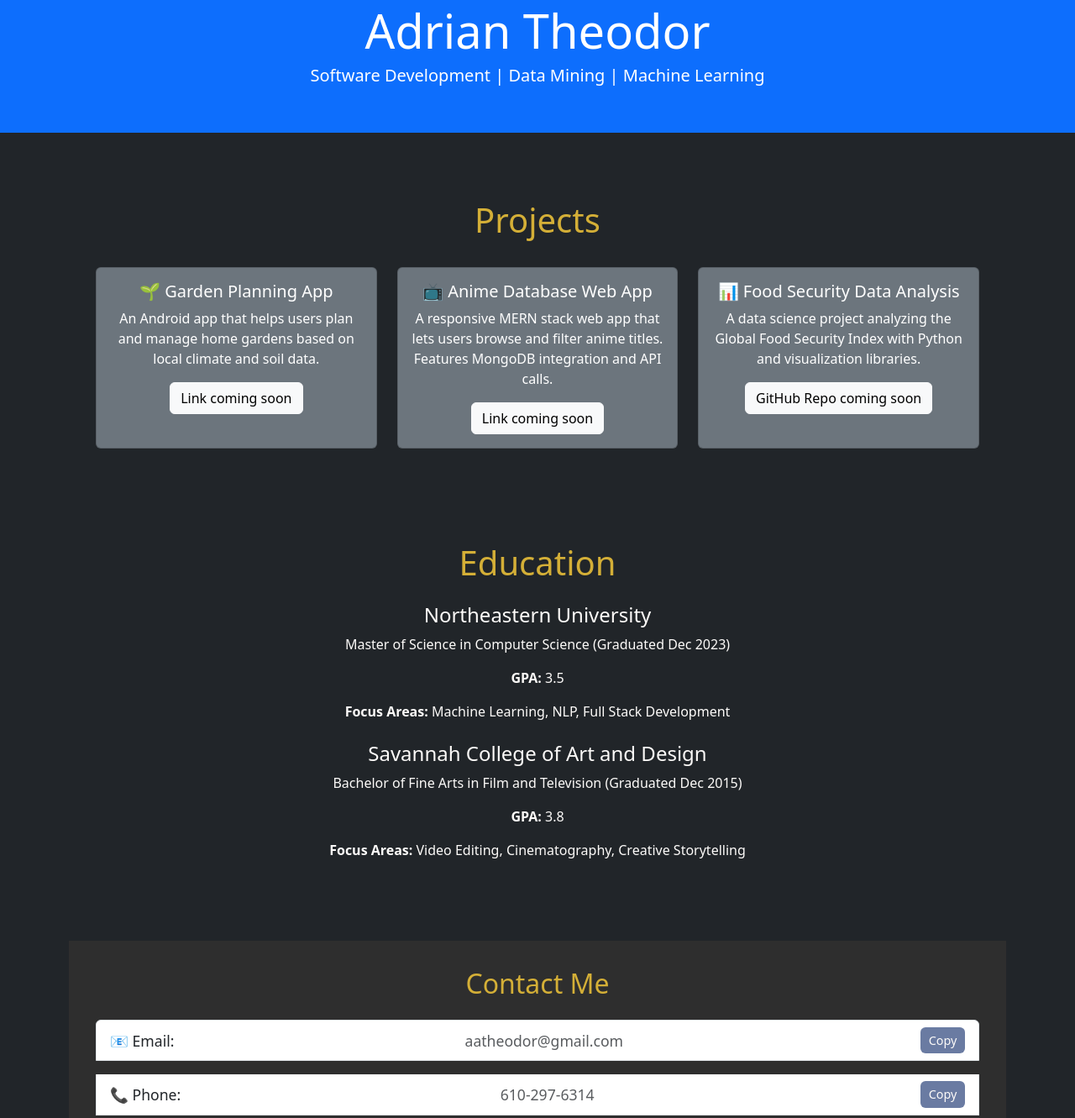
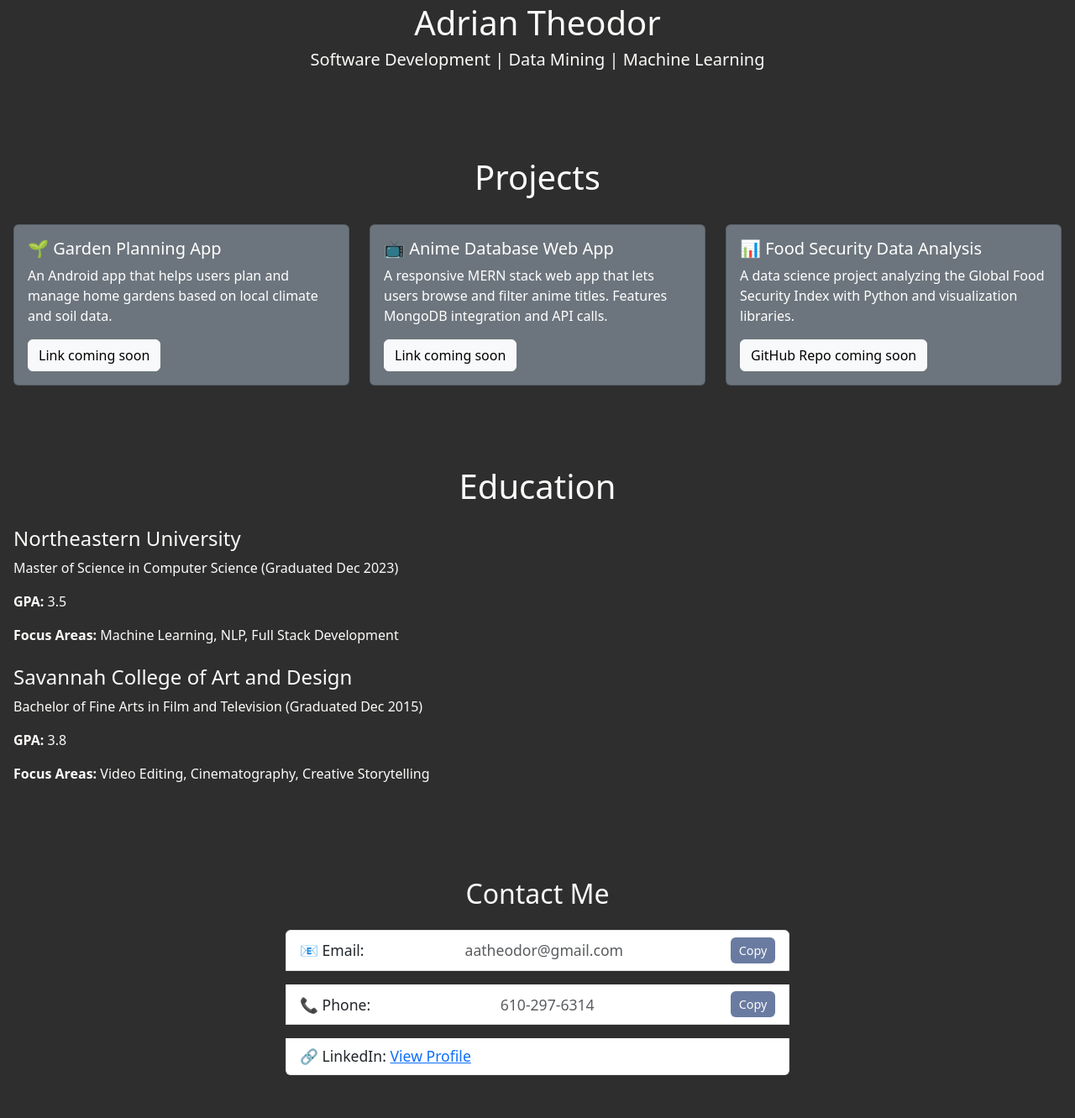
Before and after one commit to adriantheodor/adrian-portfolio, a plain HTML site: page index.html in a window 1280 px wide. Shown: the part 45-1376 px from the top of the page at 84% size. Drawn offline with nearby package versions, Linux system fonts and the light colour scheme.

Commit message:
Added bootstrap to css

```diff
--- a/index.html
+++ b/index.html
@@ -11,20 +11,20 @@
     rel="stylesheet"
   />
 </head>
-<body class="bg-dark text-light">
+<body>
 
   <!-- Header -->
-  <header class="text-center py-5 bg-primary text-white">
+  <header class="text-center py-5">
     <div class="container">
-      <h1 class="display-4">Adrian Theodor</h1>
+      <h1 class="">Adrian Theodor</h1>
       <h2 class="h5 mt-2">Software Development | Data Mining | Machine Learning</h2>
     </div>
   </header>
 
-  <main class="container my-5">
+  <main>
 
     <!-- Projects Section -->
-    <section class="projects-section mb-5">
+    <section class="projects-section">
       <div class="text-center mb-4">
         <h3>Projects</h3>
       </div>
@@ -62,7 +62,7 @@
     </section>
 
     <!-- Education Section -->
-    <section class="education-section mb-5">
+    <section class="education-section">
       <h3 class="text-center mb-4">Education</h3>
       <div class="mb-4">
         <h4>Northeastern University</h4>
@@ -79,7 +79,7 @@
     </section>
 
     <!-- Contact Section -->
-    <section class="contact-section mb-5">
+    <section class="contact-section">
       <h3 class="text-center mb-4">Contact Me</h3>
       <ul class="list-group text-dark">
         <li class="list-group-item d-flex justify-content-between align-items-center">
--- a/styles.css
+++ b/styles.css
@@ -7,22 +7,44 @@
   --muted-olive: #A9B388;
 }
 
-  /* Global styles */
+/* Bootstrap Overrides and Custom Additions */
 body {
-    margin: 0;
+  background-color: var(--charcoal);
+  color: var(--charcoal);
   font-family: 'Helvetica Neue', sans-serif;
-    background-color: var(--ivory);
-    color: var(--charcoal);
-    line-height: 1.6;
 }
 
+/* Header and Footer */
 header, footer {
   background-color: var(--charcoal);
   color: var(--ivory);
   text-align: center;
-    padding: 1.5em;
+  padding: 2rem 1rem;
 }
 
+footer {
+  font-size: 0.9rem;
+}
+
+/* Banner Section */
+.banner {
+  background-color: var(--charcoal);
+  padding: 4rem 1rem;
+}
+
+.banner h1 {
+  color: var(--muted-olive);
+  font-size: 3rem;
+  margin-bottom: 0.5rem;
+}
+
+.banner h2 {
+  font-size: 1.5rem;
+  font-weight: 300;
+  color: var(--charcoal);
+}
+
+/* Magic Button */
 .magic-button {
   background-color: var(--muted-olive);
   color: var(--ivory);
@@ -39,7 +61,7 @@
   color: var(--charcoal);
 }
 
-
+/* Links */
 a {
   color: var(--slate-blue);
   text-decoration: none;
@@ -47,59 +69,84 @@
 
 a:hover {
   color: var(--soft-gold);
+  text-decoration: underline;
 }
 
-  h1 {
-    color: var(--soft-gold);
-    font-size: 2.5rem;
-    text-align: center;
+/* Section Spacing */
+section {
+  padding: 3rem 1rem;
 }
 
-  h2 {
-    color: var(--slate-blue);
-    font-size: 1.8rem;
-    margin-bottom: 0.5em;
-  }
-
-  section {
-    padding: 2em;
-  }
-
-  .banner {
-    text-align: center;
-    padding: 4rem 1rem;
+/* Projects Section */
+.projects-section {
   background-color: var(--charcoal);
   color: var(--ivory);
 }
 
-  .banner h1 {
-    font-size: 3rem;
-    margin-bottom: 0.5rem;
+.projects-section h3 {
+  font-size: 2.5rem;
+  color: var(--ivory);
+  margin-bottom: 2rem;
+}
+
+.project-card {
+  background-color: var(--charcoal);
+  padding: 1.5rem;
+  border-radius: 8px;
+  margin-bottom: 2rem;
+  color: var(--ivory);
+}
+
+.project-card h4 {
   color: var(--muted-olive);
 }
 
-  .banner h2 {
-    font-size: 1.5rem;
-    font-weight: 300;
-    color: var(--slate-blue);
+.project-card a {
+  color: var(--soft-gold);
+  font-weight: bold;
 }
 
+/* Education Section */
+.education-section {
+  background-color: var(--charcoal);
+  color: var(--ivory);
+}
+
+.education-section h3 {
+  font-size: 2.5rem;
+  color: var(--ivory);
+  margin-bottom: 2rem;
+}
+
+.education-entry {
+  background-color: var(--charcoal);
+  padding: 1.5rem;
+  border-radius: 8px;
+  margin-bottom: 2rem;
+  color: var(--ivory);
+}
+
+.education-entry h4 {
+  color: var(--muted-olive);
+}
+
+/* Contact Section */
 .contact-section {
   background-color: var(--charcoal);
   color: var(--ivory);
-    padding: 2rem;
-    text-align: center;
 }
 
 .contact-section h3 {
   font-size: 2rem;
-    color: var(--soft-gold);
-    margin-bottom: 1rem;
+  color: var(--ivory);
+  margin-bottom: 1.5rem;
 }
 
 .contact-section ul {
   list-style: none;
   padding: 0;
+  margin: 0 auto;
+  max-width: 600px;
 }
 
 .contact-section li {
@@ -111,84 +158,14 @@
   margin-left: 0.5rem;
   padding: 0.3rem 0.6rem;
   font-size: 0.9rem;
-    cursor: pointer;
   background-color: var(--slate-blue);
   color: var(--ivory);
   border: none;
   border-radius: 6px;
+  cursor: pointer;
 }
 
-  .contact-section a {
-    color: var(--soft-gold);
-    text-decoration: none;
+.contact-section button:hover {
+  background-color: var(--soft-gold);
+  color: var(--charcoal);
 }
-
-  .projects-section {
-  background-color: var(--forest-green);
-  color: var(--ivory);
-  padding: 2rem;
-  text-align: center;
-}
-
-.projects-section h3 {
-  font-size: 2.5rem;
-  color: var(--soft-gold);
-  margin-bottom: 2rem;
-}
-
-.project-card {
-  background-color: var(--charcoal);
-  margin: 1rem auto;
-  padding: 1rem;
-  border-radius: 8px;
-  width: 90%;
-  max-width: 600px;
-  text-align: left;
-}
-
-.project-card h4 {
-  color: var(--muted-olive);
-  margin-bottom: 0.5rem;
-}
-
-.project-card p {
-  margin-bottom: 0.5rem;
-}
-
-.project-card a {
-  color: var(--soft-gold);
-  text-decoration: none;
-  font-weight: bold;
-}
-
-.education-section {
-  background-color: var(--deep-forest);
-  color: var(--ivory);
-  padding: 2rem;
-  text-align: center;
-}
-
-.education-section h3 {
-  font-size: 2.5rem;
-  color: var(--soft-gold);
-  margin-bottom: 2rem;
-}
-
-.education-entry {
-  background-color: var(--charcoal);
-  margin: 1rem auto;
-  padding: 1rem;
-  border-radius: 8px;
-  width: 90%;
-  max-width: 600px;
-  text-align: left;
-}
-
-.education-entry h4 {
-  color: var(--muted-olive);
-  margin-bottom: 0.5rem;
-}
-
-.education-entry p {
-  margin: 0.25rem 0;
-}
```
Lines whose indentation alone changed are shown as unchanged.
